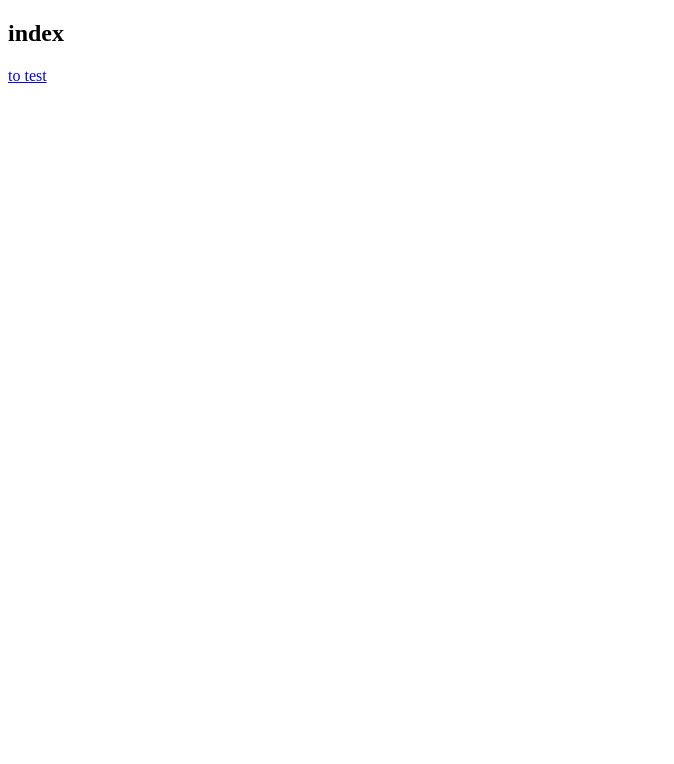
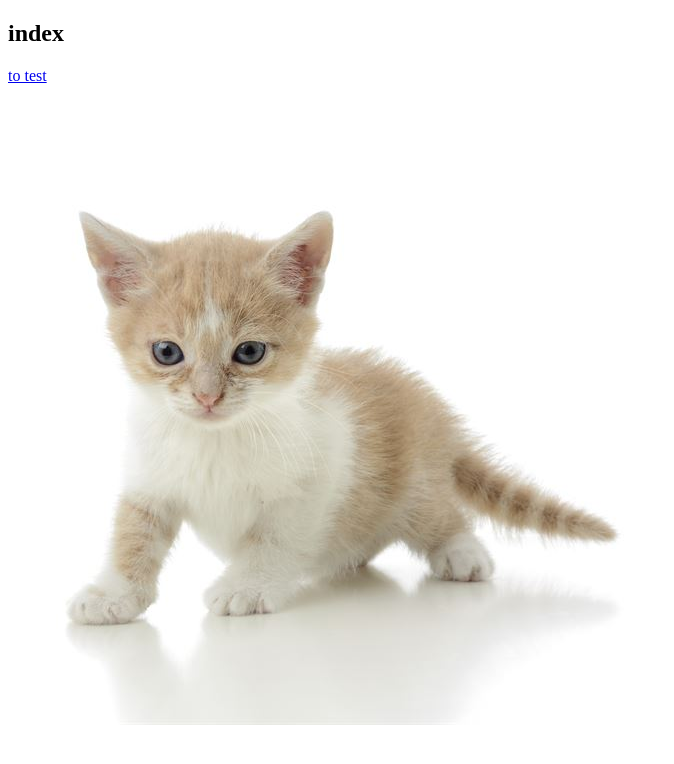
Before and after one commit to jeonhwonme/test, a plain HTML site: page docs/index.html in a window 1280 px wide. Shown: the whole page, without its empty margins (0-674 px from the left). Drawn offline with Linux system fonts and the light colour scheme.

Commit message:
고양이 추가

```diff
--- a/docs/index.html
+++ b/docs/index.html
@@ -9,5 +9,8 @@
     <h2>index</h2>
     <a href="test.html">to test</a>
 
+
+    <br />
+    <img src="imgs/201604131460701467_1.jpg" alt="">
 </body>
 </html>
```
Also changed, not shown: docs/imgs/201604131460701467_1.jpg (added), 1 other file.
